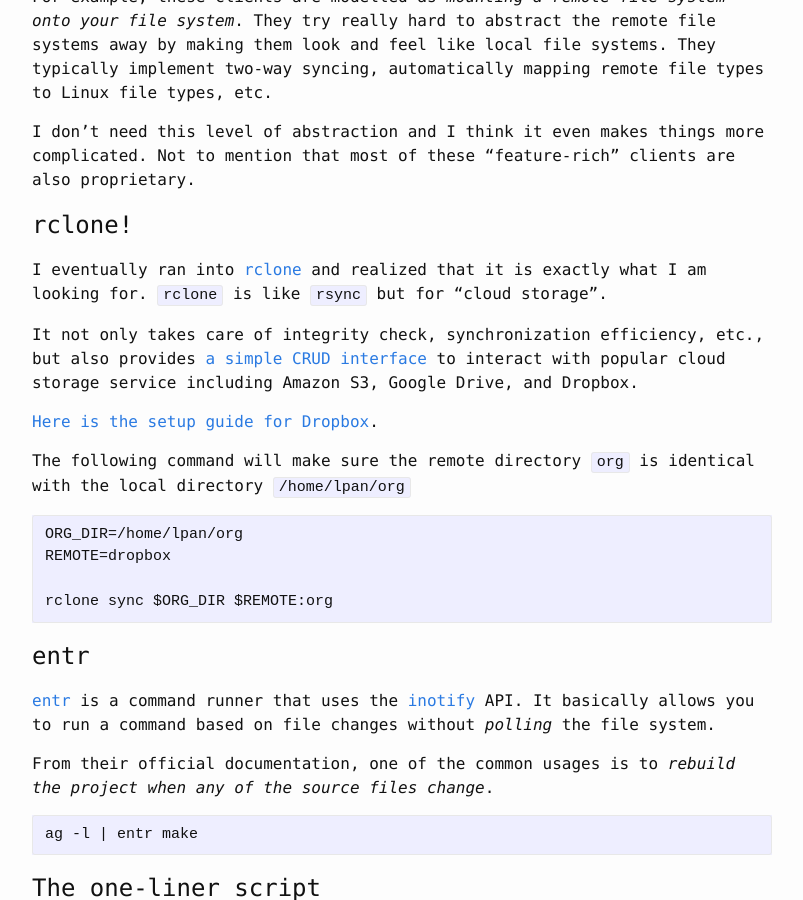
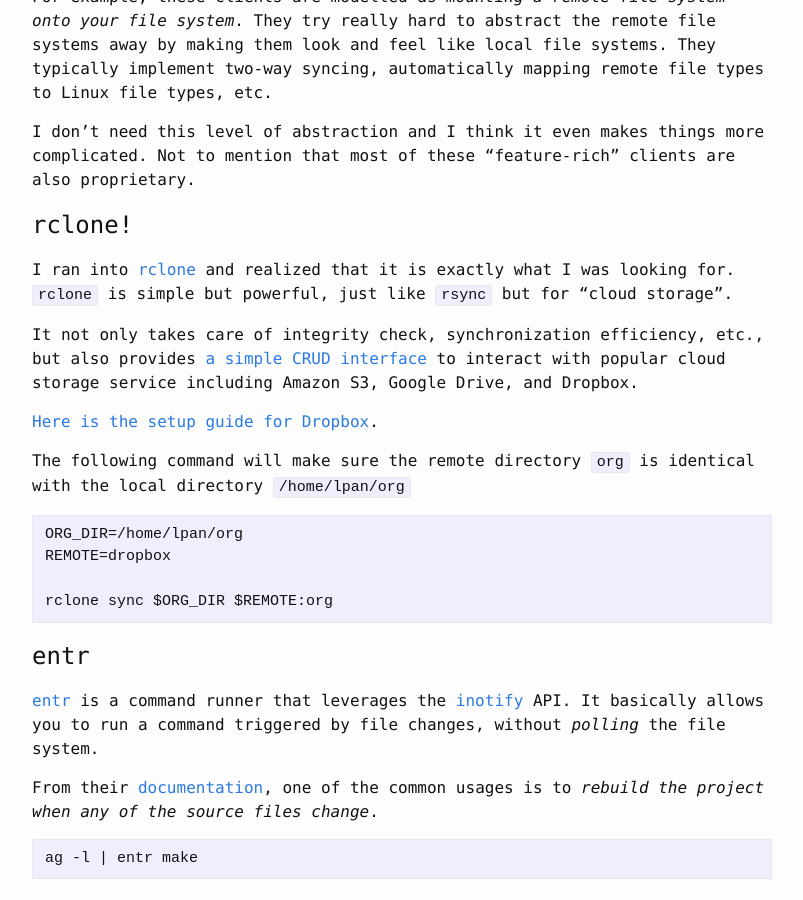
Before and after one commit to lpan/lpan.github.io, a Jekyll site: the page built from _posts/2018-12-22-one-liner-dropbox-client.md, in a window 1280 px wide and 900 px high, scrolled down 1134 px. Shown: the whole window, without its empty margins (238-1041 px from the left). Built offline with Jekyll 4.4.1, drawn with Linux system fonts in a browser that asks for light colours; comment, search, counter and statistics services are not loaded; some of the changed text lies outside the part shown.

Commit message:
hot fix: grammar

````diff
--- a/_posts/2018-12-22-one-liner-dropbox-client.md
+++ b/_posts/2018-12-22-one-liner-dropbox-client.md
@@ -60,8 +61,9 @@ proprietary.
 
 # rclone!
 
-I eventually ran into [rclone](https://rclone.org/) and realized that it is
-exactly what I am looking for. `rclone` is like `rsync` but for "cloud storage".
+I ran into [rclone](https://rclone.org/) and realized that it is exactly what I
+was looking for. `rclone` is simple but powerful, just like `rsync` but for
+"cloud storage".
 
 It not only takes care of integrity check, synchronization efficiency, etc., but also
 provides [a simple CRUD
@@ -83,12 +85,13 @@ rclone sync $ORG_DIR $REMOTE:org
 
 # entr
 
-[entr](http://eradman.com/entrproject/) is a command runner that uses the
+[entr](http://eradman.com/entrproject/) is a command runner that leverages the
 [inotify](http://man.he.net/?section=all&topic=inotify) API. It basically allows
-you to run a command based on file changes without *polling* the file system.
+you to run a command triggered by file changes, without *polling* the file
+system.
 
-From their official documentation, one of the common usages is to *rebuild the
-project when any of the source files change*.
+From their [documentation](http://eradman.com/entrproject/), one of the common
+usages is to *rebuild the project when any of the source files change*.
 
 ```
 ag -l | entr make
````
Also changed, not shown: other parts of _posts/2018-12-22-one-liner-dropbox-client.md (+3 -2 lines).
